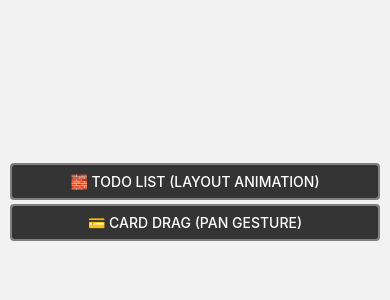
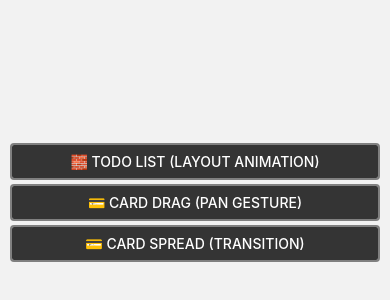
Before and after one commit to AyoungWon/RN-pratice-with-reanimated, a React Native app: screen /Home in a window 390 px wide. Shown: the part 218-518 px from the top of the page. Built offline with nearby package versions, Linux system fonts and the light colour scheme.

Commit message:
feat: complete card spread

```diff
--- a/App.tsx
+++ b/App.tsx
@@ -18,6 +18,7 @@ export default function App() {
         <Stack.Screen name="Home" component={Screens.Home} />
         <Stack.Screen name="TodoList" component={Screens.TodoList} />
         <Stack.Screen name="CardDrag" component={Screens.CardDrag} />
+        <Stack.Screen name="CardSpread" component={Screens.CardSpread} />
       </Stack.Navigator>
     </NavigationContainer>
   );
--- a/src/screens/CardSpread/index.tsx
+++ b/src/screens/CardSpread/index.tsx
@@ -1,9 +1,10 @@
 import React, { useState } from "react";
-import { Dimensions, StyleSheet } from "react-native";
+import { Button, Dimensions, StyleSheet, View } from "react-native";
 import Animated, { useAnimatedStyle } from "react-native-reanimated";
 import { SafeAreaView } from "react-native-safe-area-context";
 import { cards, Card, Cards } from "../components/Card";
 import { useSpring, mix } from "react-native-redash";
+import RoundButton from "../components/RoundButton";
 
 type Props = {
   transition: Animated.SharedValue<number>;
@@ -39,15 +40,36 @@ const CardItem = ({ index, cardItem, transition }: Props) => {
     </Animated.View>
   );
 };
-export const CardSpread = () => {
+const CardSpread = () => {
   const [isOpen, setIsOpen] = useState<boolean>(false);
 
   const transition = useSpring(isOpen);
   return (
-    <SafeAreaView>
+    <SafeAreaView style={styles.container}>
       {cards.map((cardItem, idx) => (
-        <CardItem index={idx} transition={transition} cardItem={cardItem} />
+        <CardItem
+          index={idx}
+          transition={transition}
+          cardItem={cardItem}
+          key={cardItem}
+        />
       ))}
+      <View style={styles.button}>
+        <RoundButton onPress={() => setIsOpen((prev) => !prev)} title="Click" />
+      </View>
     </SafeAreaView>
   );
 };
+
+const styles = StyleSheet.create({
+  container: {
+    flex: 1,
+  },
+  button: {
+    marginBottom: 10,
+    marginTop: "auto",
+    padding: 40,
+  },
+});
+
+export default CardSpread;
--- a/src/screens/Home/index.tsx
+++ b/src/screens/Home/index.tsx
@@ -14,6 +14,10 @@ const Home = ({ navigation }) => {
         <RoundButton
           title="💳 Card drag (Pan Gesture)"
           onPress={() => navigation.navigate("CardDrag")}
+        />
+        <RoundButton
+          title="💳 Card spread (Transition)"
+          onPress={() => navigation.navigate("CardSpread")}
         />
       </View>
     </SafeAreaView>
--- a/src/screens/components/Card/index.tsx
+++ b/src/screens/components/Card/index.tsx
@@ -5,14 +5,6 @@ const { width } = Dimensions.get("window");
 const ratio = 228 / 362;
 export const CARD_WIDTH = width * 0.8;
 export const CARD_HEIGHT = CARD_WIDTH * ratio;
-
-const styles = StyleSheet.create({
-  card: {
-    width: CARD_WIDTH,
-    height: CARD_HEIGHT,
-    borderRadius: 16,
-  },
-});
 
 export const columnAssets = [
   require("@assets/card_chunsik_column_0.png"),
@@ -23,6 +15,7 @@ export const columnAssets = [
 export const rowAssets = [
   require("@assets/card_chunsik_row_0.png"),
   require("@assets/card_chunsik_row_1.png"),
+  require("@assets/card_chunsik_row_2.png"),
 ];
 
 export enum Cards {
@@ -51,3 +44,11 @@ export default {
   Card,
   cards,
 };
+
+const styles = StyleSheet.create({
+  card: {
+    width: CARD_WIDTH,
+    height: CARD_HEIGHT,
+    borderRadius: 16,
+  },
+});
--- a/src/screens/index.tsx
+++ b/src/screens/index.tsx
@@ -1,5 +1,6 @@
 import CardDrag from "./CardDrag";
 import Home from "./Home";
 import TodoList from "./TodoList";
+import CardSpread from "./CardSpread";
 
-export default { CardDrag, TodoList, Home };
+export default { CardDrag, TodoList, Home, CardSpread };
```
Also changed, not shown: assets/card_chunsik_row_0.png, assets/card_chunsik_row_2.png.
